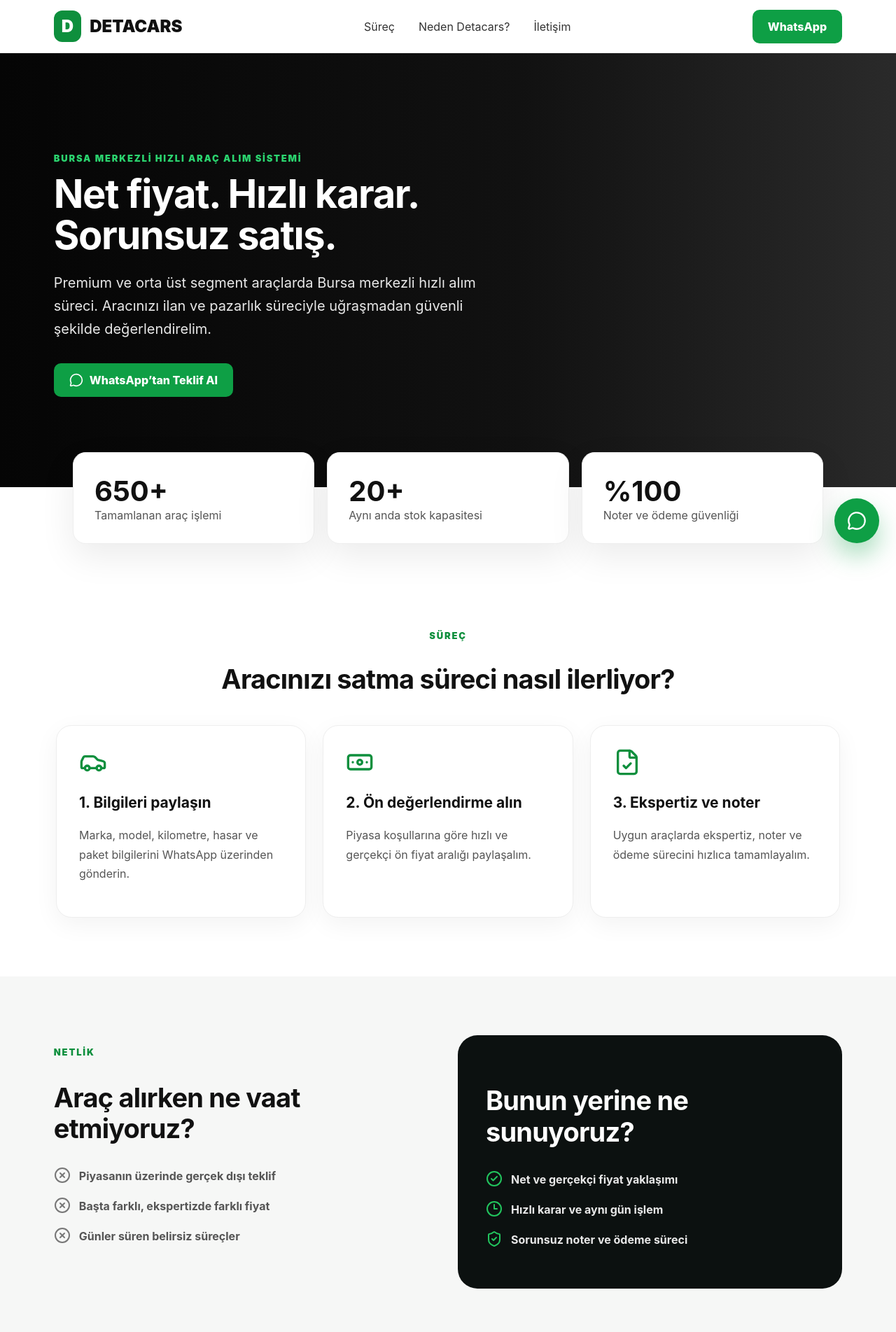
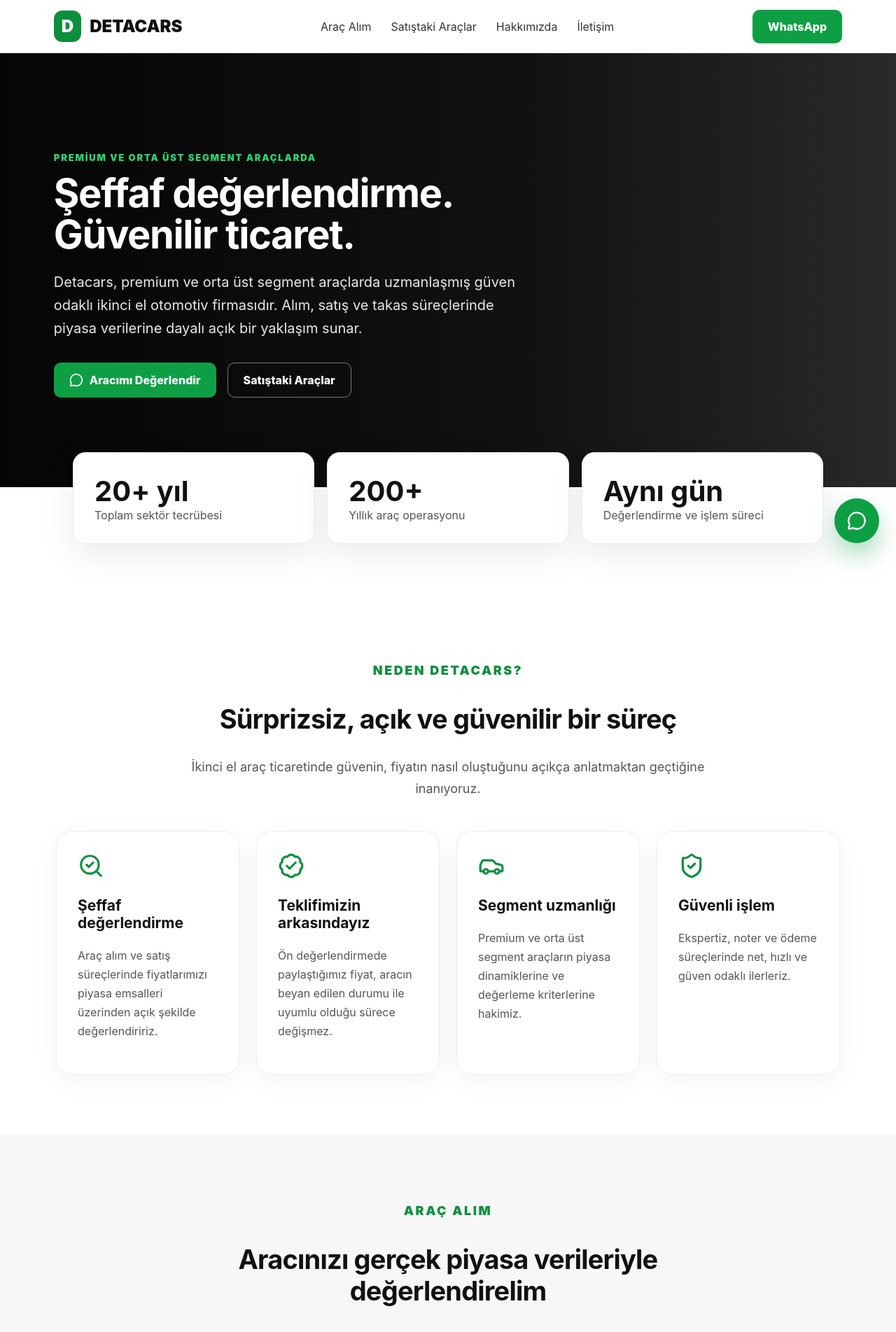
Before and after one commit to alitamirciler/detacars-website, a Next.js app: page / in a window 1280 px wide. Shown: the top 1903 px of the page at 70% size. Built offline with nearby package versions, Linux system fonts and the light colour scheme.

Commit message:
update detacars messaging

```diff
--- a/app/globals.css
+++ b/app/globals.css
@@ -6,45 +6,50 @@ a{text-decoration:none;color:inherit}
 .nav{height:76px;display:flex;align-items:center;justify-content:space-between;padding:0 6vw;background:#fff;position:sticky;top:0;z-index:20;border-bottom:1px solid #eee}
 .brand{display:flex;gap:12px;align-items:center;font-weight:900;font-size:24px}
 .mark{background:#0e8f3d;color:#fff;border-radius:12px;padding:8px 11px}
-nav{display:flex;gap:34px;color:#333}
+nav{display:flex;gap:28px;color:#333}
 
 .navCta,.primary{background:#0e9f45;color:#fff;padding:14px 22px;border-radius:10px;font-weight:800;display:inline-flex;gap:9px;align-items:center}
+.secondaryDark{border:1px solid rgba(255,255,255,.45);color:#fff;padding:14px 22px;border-radius:10px;font-weight:800;display:inline-flex;align-items:center}
 
 .hero{min-height:620px;position:relative;background:linear-gradient(90deg,#050505 0%,#111 58%,#2a2a2a 100%);display:flex;align-items:center}
-.heroContent{position:relative;z-index:2;max-width:720px;margin-left:6vw;color:white}
+.heroContent{position:relative;z-index:2;max-width:760px;margin-left:6vw;color:white}
 .eyebrow{text-transform:uppercase;letter-spacing:.14em;color:#2bd46f;font-size:13px;font-weight:900}
 .eyebrow.dark{color:#0e8f3d}
 .hero h1{font-size:56px;line-height:1.05;margin:14px 0 22px;letter-spacing:-1.4px}
-.lead{font-size:20px;line-height:1.65;color:#e8e8e8;max-width:620px}
-.heroActions{display:flex;gap:18px;margin-top:32px}
+.lead{font-size:20px;line-height:1.65;color:#e8e8e8;max-width:680px}
+.heroActions{display:flex;gap:16px;margin-top:32px;flex-wrap:wrap}
 
 .stats{display:grid;grid-template-columns:repeat(3,1fr);gap:18px;margin:-50px auto 72px;max-width:1120px;position:relative;z-index:5;padding:0 24px}
 .stats div{background:#fff;border:1px solid #eee;box-shadow:0 18px 50px rgba(0,0,0,.08);border-radius:18px;padding:30px}
 .stats strong{font-size:40px;display:block}
 .stats span{color:#555}
 
-.section{padding:38px 6vw 84px}
-.sectionHead{text-align:center;max-width:740px;margin:0 auto 44px}
-.section h2,.split h2,.about h2,.finalCta h2{font-size:38px;line-height:1.18;letter-spacing:-.8px}
+.section{padding:76px 6vw 86px}
+.section.muted{background:#f6f7f6}
+.sectionHead{text-align:center;max-width:780px;margin:0 auto 44px}
+.sectionHead p{color:#555;line-height:1.7;font-size:18px}
+.section h2,.split h2,.about h2,.finalCta h2,.stockSection h2{font-size:38px;line-height:1.18;letter-spacing:-.8px}
 
 .cards{display:grid;gap:24px;max-width:1120px;margin:auto}
 .three{grid-template-columns:repeat(3,1fr)}
-.cards article{border:1px solid #eee;border-radius:22px;padding:32px;background:#fff;box-shadow:0 10px 35px rgba(0,0,0,.05)}
-.cards svg{color:#0e8f3d;width:40px;height:40px}
+.four{grid-template-columns:repeat(4,1fr)}
+.cards article{border:1px solid #eee;border-radius:22px;padding:30px;background:#fff;box-shadow:0 10px 35px rgba(0,0,0,.05)}
+.cards svg{color:#0e8f3d;width:38px;height:38px}
 .cards h3{font-size:21px}
-.cards p,.split p,.about p,.note{color:#555;line-height:1.7}
+.cards p,.note{color:#555;line-height:1.7}
 
-.split{display:grid;grid-template-columns:1fr 1fr;gap:28px;padding:84px 6vw;background:#f6f7f6}
-.glass{background:#0c1110;color:#fff;border-radius:28px;padding:40px}
-.glass h2{color:#fff}
-.glass p{color:#e8e8e8}
-.list p{display:flex;gap:12px;align-items:flex-start;font-weight:700}
-.positive svg{color:#22c55e;min-width:24px}
-.negative svg{color:#777;min-width:24px}
+.centerCta{text-align:center;margin-top:36px}
+
+.stockSection{padding:92px 6vw;background:#0c1110;color:#fff}
+.stockSection>div{max-width:850px}
+.stockSection p{font-size:18px;line-height:1.65;color:#e8e8e8}
+.stockPoints{display:grid;grid-template-columns:1fr 1fr;gap:10px 24px;margin:26px 0 34px}
+.stockPoints p{display:flex;gap:10px;align-items:flex-start;margin:0;font-weight:700}
+.stockPoints svg{min-width:22px;color:#22c55e}
 
 .about{padding:96px 6vw;background:linear-gradient(90deg,#050505 0%,#111 60%,#2a2a2a 100%);color:#fff}
-.about div{max-width:760px}
-.about p{font-size:18px;color:#f1f1f1}
+.about div{max-width:820px}
+.about p{font-size:18px;color:#f1f1f1;line-height:1.75}
 
 .formSection{padding:82px 6vw}
 .formSection .sectionHead p{font-size:18px;line-height:1.55;color:#333}
@@ -64,35 +69,35 @@ nav{display:flex;gap:34px;color:#333}
   .mark{border-radius:11px;padding:8px 11px}
   .navCta{padding:14px 20px;border-radius:10px;font-size:18px}
 
-  .hero{min-height:560px;background:linear-gradient(90deg,#050505 0%,#151515 70%,#333 100%)}
+  .hero{min-height:580px;background:linear-gradient(90deg,#050505 0%,#151515 70%,#333 100%)}
   .heroContent{margin:0 28px;max-width:none}
   .hero h1{font-size:42px;line-height:1.12;letter-spacing:-.8px}
   .lead{font-size:19px;line-height:1.55}
   .heroActions{margin-top:28px}
-  .primary{padding:14px 18px;font-size:17px}
+  .primary,.secondaryDark{padding:14px 18px;font-size:17px}
 
-  .stats,.three,.split{grid-template-columns:1fr}
+  .stats,.three,.four,.stockPoints{grid-template-columns:1fr}
   .stats{margin:-36px auto 58px;padding:0 28px}
-  .stats div{padding:30px 40px}
-  .stats strong{font-size:42px}
+  .stats div{padding:30px 36px}
+  .stats strong{font-size:40px}
 
-  .section{padding:34px 28px 72px}
-  .section h2,.split h2,.about h2,.finalCta h2{font-size:32px;line-height:1.2}
+  .section{padding:58px 28px 72px}
+  .section h2,.about h2,.finalCta h2,.stockSection h2{font-size:32px;line-height:1.2}
   .sectionHead{margin-bottom:38px}
+  .sectionHead p{font-size:18px}
 
-  .cards article{padding:36px 42px}
-  .cards h3{font-size:26px}
-  .cards p{font-size:20px}
+  .cards article{padding:34px 34px}
+  .cards h3{font-size:24px}
+  .cards p{font-size:19px}
 
-  .split{padding:54px 28px 72px}
-  .glass{padding:36px 34px}
-  .list p{font-size:18px;line-height:1.45}
+  .stockSection{padding:72px 28px}
+  .stockSection p{font-size:18px}
 
   .about{padding:72px 28px;background:#101010}
-  .about p{font-size:21px;line-height:1.65}
+  .about p{font-size:19px;line-height:1.65}
 
   .formSection{padding:70px 28px}
-  .formSection .sectionHead p{font-size:19px}
+  .formSection .sectionHead p{font-size:18px}
 
   .finalCta{margin:0 24px 54px;padding:58px 28px;background:#101010}
   .finalCta h2{font-size:32px}
--- a/app/page.tsx
+++ b/app/page.tsx
@@ -9,7 +9,12 @@ import {
   FileCheck,
   Phone,
   Mail,
-  MapPin
+  MapPin,
+  RefreshCw,
+  Store,
+  Handshake,
+  SearchCheck,
+  BadgeCheck
 } from 'lucide-react';
 
 const phone = '905383642991';
@@ -18,6 +23,8 @@ const whatsappText =
   'Merhaba, aracım için ön değerlendirme almak istiyorum. Marka/model, km ve hasar bilgilerini paylaşacağım.';
 
 const whatsappUrl = `https://wa.me/${phone}?text=${encodeURIComponent(whatsappText)}`;
+
+const sahibindenUrl = 'https://shbd.io/s/4ck0aZs2';
 
 export default function Home() {
   return (
@@ -29,8 +36,9 @@ export default function Home() {
         </div>
 
         <nav>
-          <a href="#surec">Süreç</a>
-          <a href="#neden">Neden Detacars?</a>
+          <a href="#arac-alim">Araç Alım</a>
+          <a href="#satis">Satıştaki Araçlar</a>
+          <a href="#hakkimizda">Hakkımızda</a>
           <a href="#iletisim">İletişim</a>
         </nav>
 
@@ -41,16 +49,20 @@ export default function Home() {
 
       <section className="hero">
         <div className="heroContent">
-          <p className="eyebrow">Bursa merkezli hızlı araç alım sistemi</p>
-          <h1>Net fiyat. Hızlı karar. Sorunsuz satış.</h1>
+          <p className="eyebrow">Premium ve orta üst segment araçlarda</p>
+          <h1>Şeffaf değerlendirme. Güvenilir ticaret.</h1>
           <p className="lead">
-            Premium ve orta üst segment araçlarda Bursa merkezli hızlı alım süreci.
-            Aracınızı ilan ve pazarlık süreciyle uğraşmadan güvenli şekilde değerlendirelim.
+            Detacars, premium ve orta üst segment araçlarda uzmanlaşmış güven odaklı
+            ikinci el otomotiv firmasıdır. Alım, satış ve takas süreçlerinde piyasa
+            verilerine dayalı açık bir yaklaşım sunar.
           </p>
 
           <div className="heroActions">
             <a className="primary" href={whatsappUrl} target="_blank">
-              <MessageCircle size={20} /> WhatsApp’tan Teklif Al
+              <MessageCircle size={20} /> Aracımı Değerlendir
+            </a>
+            <a className="secondaryDark" href={sahibindenUrl} target="_blank">
+              Satıştaki Araçlar
             </a>
           </div>
         </div>
@@ -58,84 +70,160 @@ export default function Home() {
 
       <section className="stats">
         <div>
-          <strong>650+</strong>
-          <span>Tamamlanan araç işlemi</span>
+          <strong>20+ yıl</strong>
+          <span>Toplam sektör tecrübesi</span>
         </div>
         <div>
-          <strong>20+</strong>
-          <span>Aynı anda stok kapasitesi</span>
+          <strong>200+</strong>
+          <span>Yıllık araç operasyonu</span>
         </div>
         <div>
-          <strong>%100</strong>
-          <span>Noter ve ödeme güvenliği</span>
+          <strong>Aynı gün</strong>
+          <span>Değerlendirme ve işlem süreci</span>
         </div>
       </section>
 
-      <section id="surec" className="section">
+      <section id="neden" className="section">
         <div className="sectionHead">
-          <p className="eyebrow dark">Süreç</p>
-          <h2>Aracınızı satma süreci nasıl ilerliyor?</h2>
+          <p className="eyebrow dark">Neden Detacars?</p>
+          <h2>Sürprizsiz, açık ve güvenilir bir süreç</h2>
+          <p>
+            İkinci el araç ticaretinde güvenin, fiyatın nasıl oluştuğunu açıkça
+            anlatmaktan geçtiğine inanıyoruz.
+          </p>
+        </div>
+
+        <div className="cards four">
+          <article>
+            <SearchCheck />
+            <h3>Şeffaf değerlendirme</h3>
+            <p>
+              Araç alım ve satış süreçlerinde fiyatlarımızı piyasa emsalleri üzerinden
+              açık şekilde değerlendiririz.
+            </p>
+          </article>
+
+          <article>
+            <BadgeCheck />
+            <h3>Teklifimizin arkasındayız</h3>
+            <p>
+              Ön değerlendirmede paylaştığımız fiyat, aracın beyan edilen durumu ile
+              uyumlu olduğu sürece değişmez.
+            </p>
+          </article>
+
+          <article>
+            <Car />
+            <h3>Segment uzmanlığı</h3>
+            <p>
+              Premium ve orta üst segment araçların piyasa dinamiklerine ve değerleme
+              kriterlerine hakimiz.
+            </p>
+          </article>
+
+          <article>
+            <ShieldCheck />
+            <h3>Güvenli işlem</h3>
+            <p>
+              Ekspertiz, noter ve ödeme süreçlerinde net, hızlı ve güven odaklı ilerleriz.
+            </p>
+          </article>
+        </div>
+      </section>
+
+      <section id="arac-alim" className="section muted">
+        <div className="sectionHead">
+          <p className="eyebrow dark">Araç alım</p>
+          <h2>Aracınızı gerçek piyasa verileriyle değerlendirelim</h2>
+          <p>
+            Araç değerlemesinde amacımız yalnızca teklif vermek değil, fiyatın nasıl
+            oluştuğunu da açıkça paylaşmaktır. Böylece sürecin her adımında neye göre
+            karar verdiğimizi bilirsiniz.
+          </p>
         </div>
 
         <div className="cards three">
           <article>
-            <Car />
+            <MessageCircle />
             <h3>1. Bilgileri paylaşın</h3>
-            <p>Marka, model, kilometre, hasar ve paket bilgilerini WhatsApp üzerinden gönderin.</p>
+            <p>
+              Marka, model, kilometre, paket, hasar ve ekspertiz bilgilerini WhatsApp
+              üzerinden gönderin.
+            </p>
           </article>
 
           <article>
             <Banknote />
             <h3>2. Ön değerlendirme alın</h3>
-            <p>Piyasa koşullarına göre hızlı ve gerçekçi ön fiyat aralığı paylaşalım.</p>
+            <p>
+              Piyasa emsalleri ve aracın durumuna göre gerçekçi bir ön fiyat aralığı
+              paylaşalım.
+            </p>
           </article>
 
           <article>
             <FileCheck />
-            <h3>3. Ekspertiz ve noter</h3>
-            <p>Uygun araçlarda ekspertiz, noter ve ödeme sürecini hızlıca tamamlayalım.</p>
+            <h3>3. Ekspertiz, noter ve ödeme</h3>
+            <p>
+              Araç beyan edilen durumla uyumluysa ekspertiz sonrası noter ve ödeme
+              sürecini tamamlayalım.
+            </p>
           </article>
+        </div>
+
+        <div className="centerCta">
+          <a className="primary" href={whatsappUrl} target="_blank">
+            <MessageCircle size={20} /> WhatsApp’tan Değerlendir
+          </a>
         </div>
       </section>
 
-      <section id="neden" className="split">
+      <section id="satis" className="stockSection">
         <div>
-          <p className="eyebrow dark">Netlik</p>
-          <h2>Araç alırken ne vaat etmiyoruz?</h2>
+          <p className="eyebrow">Satıştaki araçlar</p>
+          <h2>Güncel stoklarımızı Sahibinden mağazamızda inceleyin.</h2>
+          <p>
+            Satıştaki araçlarımızı, güncel fiyatları ve ilan detaylarını Sahibinden
+            mağazamız üzerinden takip edebilirsiniz.
+          </p>
 
-          <div className="list negative">
-            <p><XCircle /> Piyasanın üzerinde gerçek dışı teklif</p>
-            <p><XCircle /> Başta farklı, ekspertizde farklı fiyat</p>
-            <p><XCircle /> Günler süren belirsiz süreçler</p>
-          </div>
+          <div className="stockPoints">
+            <p><CheckCircle2 /> Premium ve orta üst segment seçilmiş araçlar</p>
+            <p><CheckCircle2 /> Ekspertiz bilgileri ve ilan detayları</p>
+            <p><CheckCircle2 /> Kredi, kredi kartı ve finansman seçenekleri</p>
+            <p><CheckCircle2 /> Uygun araçlarda takas değerlendirmesi</p>
           </div>
 
-        <div className="glass">
-          <h2>Bunun yerine ne sunuyoruz?</h2>
-
-          <div className="list positive">
-            <p><CheckCircle2 /> Net ve gerçekçi fiyat yaklaşımı</p>
-            <p><Clock3 /> Hızlı karar ve aynı gün işlem</p>
-            <p><ShieldCheck /> Sorunsuz noter ve ödeme süreci</p>
-          </div>
+          <a className="primary" href={sahibindenUrl} target="_blank">
+            <Store size={20} /> Sahibinden Mağazamızı İncele
+          </a>
         </div>
       </section>
 
-      <section className="about">
+      <section id="hakkimizda" className="about">
         <div>
           <p className="eyebrow">Detacars hakkında</p>
-          <h2>İşimiz yalnızca araç almak değil, süreci sorunsuz kapatmaktır.</h2>
+          <h2>Güveni, şeffaflığı ve doğru fiyatlamayı merkeze alıyoruz.</h2>
           <p>
-            Detacars olarak bugüne kadar 650&apos;den fazla araç işlemini tamamladık.
-            Özellikle premium ve orta üst segment araçlarda hızlı karar verebilen,
-            ödeme gücü olan ve süreci uzatmayan bir alım yapısı oluşturduk.
+            Detacars markası 2023 yılında faaliyetlerine başlamış, 2024 yılında
+            Detacars Otomotiv çatısı altında kurumsal yapısını güçlendirmiştir.
+          </p>
+          <p>
+            Premium ve orta üst segment araçlara odaklanan ekibimiz, toplamda 20 yılı
+            aşan sektör tecrübesi ve yıllık 200’ün üzerinde araç operasyonuyla
+            müşterilerine güvenilir çözümler sunmaktadır.
+          </p>
+          <p>
+            Alım ve satış süreçlerinde fiyatlarımızı piyasa emsalleri üzerinden açık
+            şekilde değerlendirir; müşterilerimize sürprizsiz ve net bir ticaret deneyimi
+            sunmayı hedefleriz.
           </p>
         </div>
       </section>
 
       <section id="iletisim" className="formSection">
         <div className="sectionHead">
-          <p className="eyebrow dark">Ön değerlendirme</p>
+          <p className="eyebrow dark">İletişim</p>
           <h2>Aracınızı değerlendirelim</h2>
           <p>
             Marka, model, kilometre ve hasar bilgisini WhatsApp üzerinden gönderin.
@@ -151,8 +239,8 @@ export default function Home() {
       </section>
 
       <section className="finalCta">
-        <h2>Aracınızı satmak için beklemeyin.</h2>
-        <p>Hızlı, net ve sorunsuz satış için Detacars ile iletişime geçin.</p>
+        <h2>Alırken de satarken de netlik.</h2>
+        <p>Şeffaf değerlendirme ve güvenilir ticaret için Detacars ile iletişime geçin.</p>
 
         <a className="primary" href={whatsappUrl} target="_blank">
           <MessageCircle size={20} /> WhatsApp’tan Yaz
@@ -168,7 +256,7 @@ export default function Home() {
         <br />
         <Mail size={14} /> info@detacars.com.tr
         <br />
-  <MapPin size={14} /> Bursa Yeni Oto Merkezi
+        <MapPin size={14} /> Bursa
         <br />
         © 2026 Detacars Otomotiv
       </footer>
```
Lines whose indentation alone changed are shown as unchanged.
